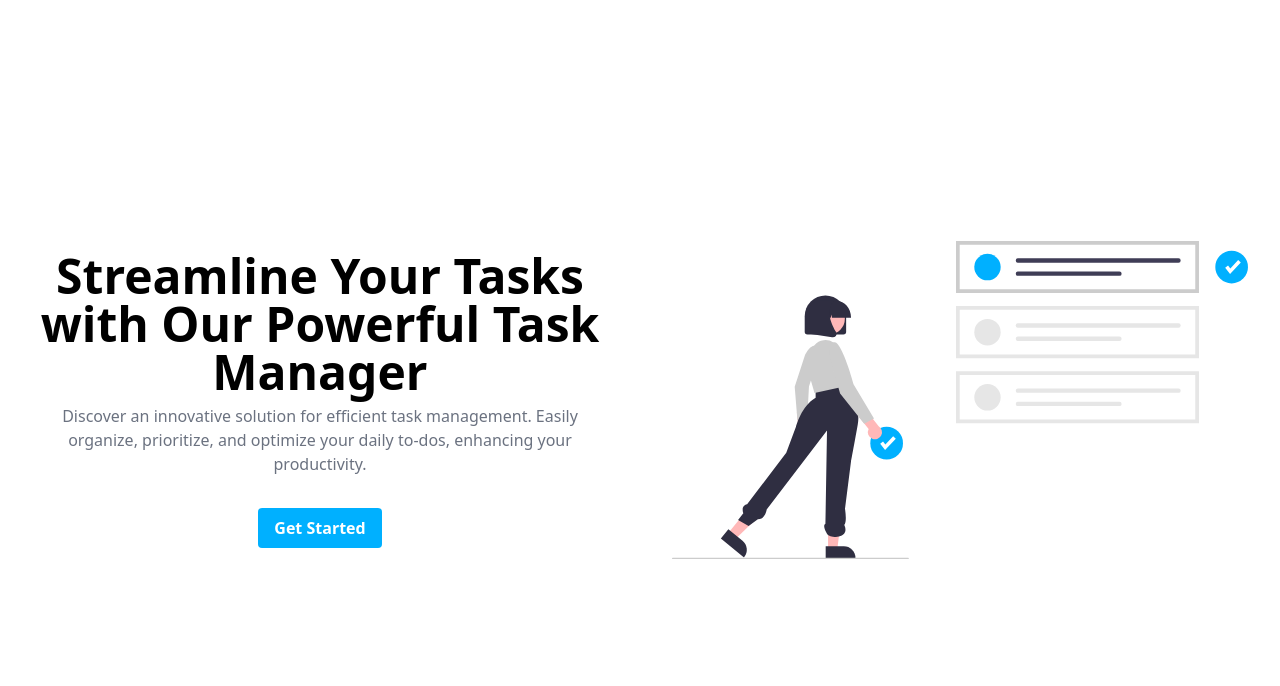
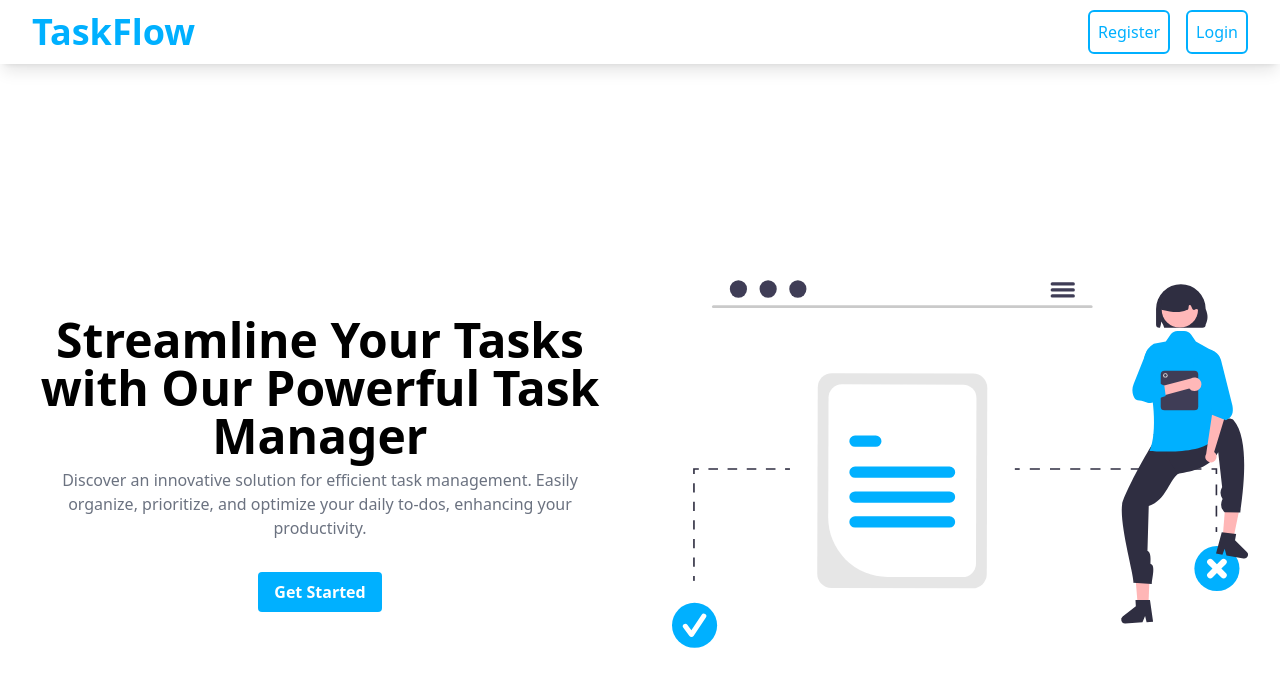
Before and after one commit to QuincyOliech/task-manager, a React (Vite) app: page / in a window 1280 px wide. Shown: the top 686 px of the page. Built offline with nearby package versions, Linux system fonts and the light colour scheme.

Commit message:
Add NavBar component

```diff
--- a/src/components/App.jsx
+++ b/src/components/App.jsx
@@ -1,9 +1,11 @@
 import React from 'react'
 import LandingPage from '../pages/LandingPage'
+import NavBar from './Navbar'
 
 const App = () => {
   return (
     <div>
+      <NavBar />
       <LandingPage />
     </div>
   )
--- /dev/null
+++ b/src/components/Navbar.jsx
@@ -0,0 +1,116 @@
+// import React, { useState } from 'react';
+// import { FaBars } from 'react-icons/fa';
+
+// function Navbar() {
+//   const [isMenuOpen, setMenuOpen] = useState(false);
+
+//   const toggleMenu = () => {
+//     setMenuOpen(!isMenuOpen);
+//   };
+
+//   return (
+//     <nav className="bg-white w-full shadow-lg sticky top-0 z-10">
+//       <div className="max-w-7xl mx-auto px-4 sm:px-6 lg:px-8">
+//         <div className="flex items-center justify-between h-16">
+
+//           <div className="md:hidden w-full flex items-center justify-between">
+
+//             <span className="text-custom-blue text-4xl font-bold">TaskFlow</span>
+
+//             <button
+//               onClick={toggleMenu}
+//               className="p-4 text-custom-blue hover:text-gray-300 focus:outline-none"
+//             >
+//               <FaBars className="text-2xl" />
+//             </button>
+//           </div>
+
+//           <span className="hidden md:flex text-custom-blue text-4xl font-bold">TaskFlow</span>
+
+//           {isMenuOpen && (
+//             <div className="md:hidden py-4">
+//               <div className="text-center">
+//                 <a href="#" className="block text-custom-blue p-2 border-2 border-custom-blue hover:text-white bg-white rounded-md hover-bg-custom-blue transition duration-300">
+//                   Register
+//                 </a>
+//                 <a href="#" className="block text-custom-blue p-2 border-2 border-custom-blue hover:text-white bg-white rounded-md hover-bg-custom-blue transition duration-300">
+//                   Login
+//                 </a>
+//               </div>
+//             </div>
+//           )}
+
+//           <div className="hidden md:flex space-x-4">
+//             <a href="#" className="text-custom-blue p-2 border-2 border-custom-blue hover:text-white bg-white rounded-md hover-bg-custom-blue transition duration-300">
+//               Register
+//             </a>
+//             <a href="#" className="text-custom-blue p-2 border-2 border-custom-blue hover:text-white bg-white rounded-md hover-bg-custom-blue transition duration-300">
+//               Login
+//             </a>
+//           </div>
+//         </div>
+//       </div>
+//     </nav>
+//   );
+// }
+
+// export default Navbar;
+
+
+import React, { useState } from 'react';
+import { FaBars } from 'react-icons/fa';
+
+function Navbar() {
+  const [isMenuOpen, setMenuOpen] = useState(false);
+
+  const toggleMenu = () => {
+    setMenuOpen(!isMenuOpen);
+  };
+
+  return (
+    <nav className="bg-white w-full shadow-lg sticky top-0 z-10">
+      <div className="max-w-7xl mx-auto px-4 sm:px-6 lg:px-8">
+        <div className="flex items-center justify-between h-16">
+
+          <div className="md:hidden w-full flex items-center justify-between">
+
+            <span className="text-custom-blue text-4xl font-bold">TaskFlow</span>
+
+            <button
+              onClick={toggleMenu}
+              className="p-4 text-custom-blue hover:text-gray-300 focus:outline-none"
+            >
+              <FaBars className="text-4xl" />
+            </button>
+          </div>
+
+          <span className="hidden md:flex text-custom-blue text-4xl font-bold">TaskFlow</span>
+
+          {isMenuOpen && (
+            <div className="md:hidden py-4 flex flex-col">
+              <div className="text-center">
+                <a href="#" className="block text-custom-blue p-2 border-2 border-custom-blue hover:text-white bg-white rounded-md hover-bg-custom-blue transition duration-300">
+                  Register
+                </a>
+                <a href="#" className="block text-custom-blue p-2 border-2 border-custom-blue hover:text-white bg-white rounded-md hover-bg-custom-blue transition duration-300">
+                  Login
+                </a>
+              </div>
+            </div>
+          )}
+
+          <div className="hidden md:flex space-x-4">
+            <a href="#" className="text-custom-blue p-2 border-2 border-custom-blue hover:text-white bg-white rounded-md hover-bg-custom-blue transition duration-300">
+              Register
+            </a>
+            <a href="#" className="text-custom-blue p-2 border-2 border-custom-blue hover:text-white bg-white rounded-md hover-bg-custom-blue transition duration-300">
+              Login
+            </a>
+          </div>
+        </div>
+      </div>
+    </nav>
+  );
+}
+
+export default Navbar;
--- a/src/pages/LandingPage.jsx
+++ b/src/pages/LandingPage.jsx
@@ -1,5 +1,5 @@
 import React from 'react';
-import TaskImage from '../assets/images/taskimage2.svg';
+import TaskImage from '../assets/images/taskimage3.svg';
 
 const LandingPage = () => {
   return (
```
Also changed, not shown: src/assets/images/taskimage3.svg (added), src/components/Sidebar.jsx (deleted).
